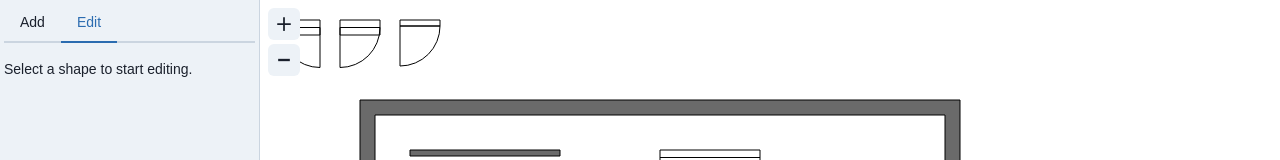
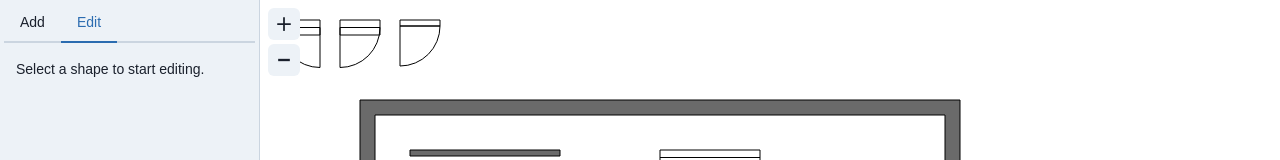
Before and after one commit to MattiHyyppa/floor-plan-creator, a React (Vite) app: page / in a window 1280 px wide. Both pictures are taken after a click on the tab "Edit". Shown: the top 160 px of the page. Built offline with nearby package versions, Linux system fonts and the light colour scheme.

Commit message:
Small UI fixes

```diff
--- a/src/components/Forms/EditShapesForm.tsx
+++ b/src/components/Forms/EditShapesForm.tsx
@@ -47,7 +47,7 @@ const EditShapesForm = () => {
   const { t } = useTranslation();
 
   if (!shapeToBeEdited) {
-    return <Text fontSize="sm">{t('forms.noShapeSelected')}</Text>;
+    return <Text px={[2, null, 3]} fontSize="sm">{t('forms.noShapeSelected')}</Text>;
   }
 
   if (isRectangleHouse(shapeToBeEdited)) {
```
